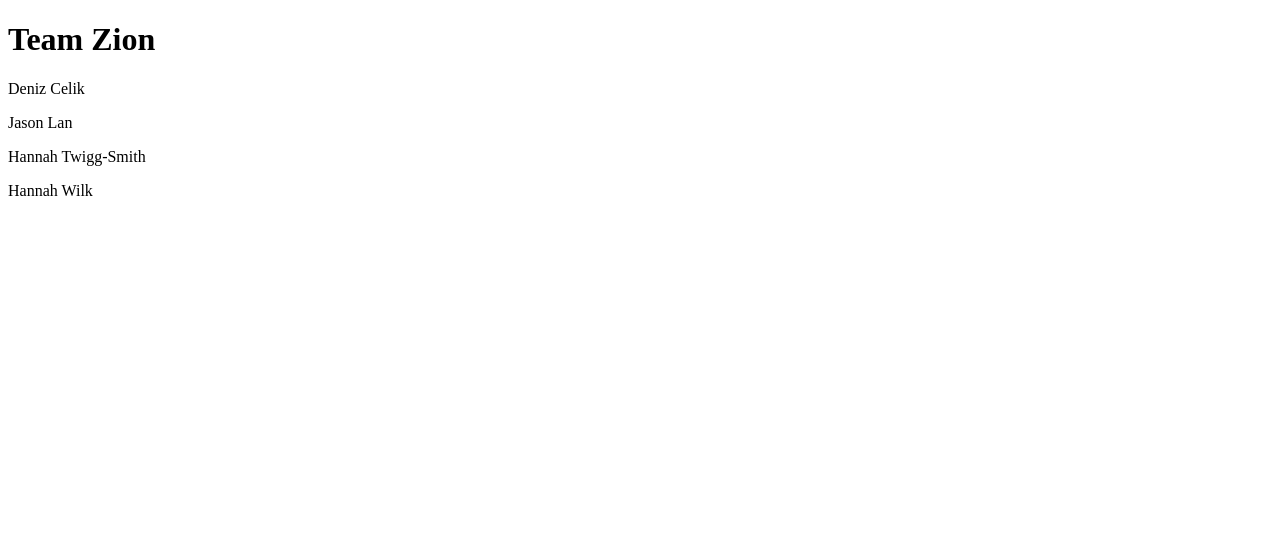
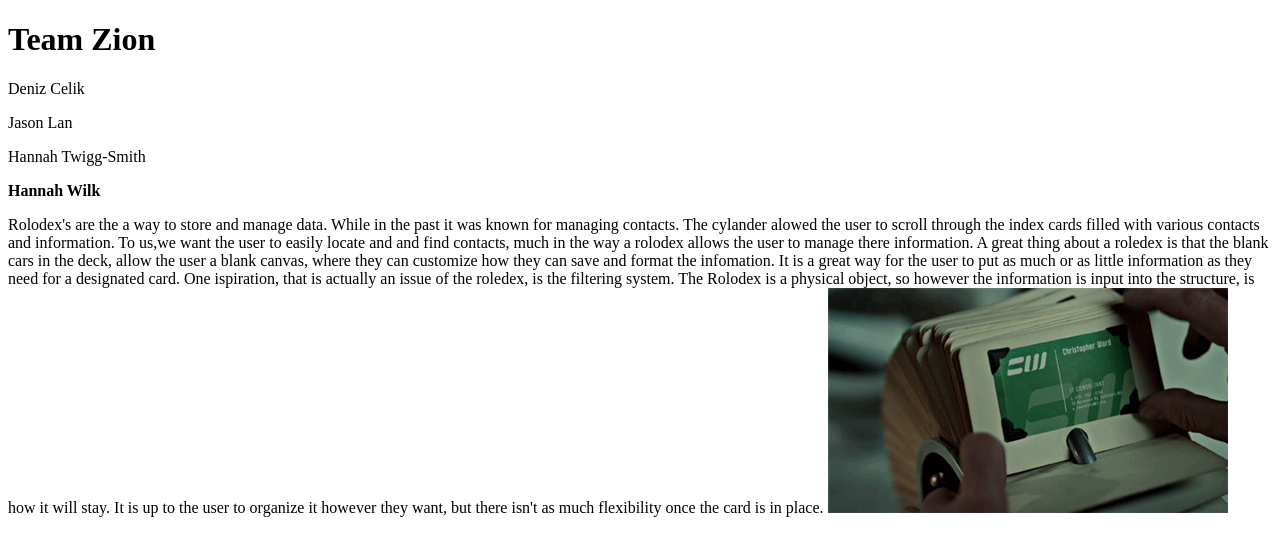
Before and after one commit to dcelik/hfid_team_zion, a website: page index.html in a window 1280 px wide. Drawn offline with Linux system fonts and the light colour scheme.

Commit message:
This is Hannah's awesome rolodex gif#wurst

```diff
--- a/index.html
+++ b/index.html
@@ -10,7 +10,10 @@
 
 <p>Hannah Twigg-Smith</p>
 
-<p>Hannah Wilk</p>
+<p><b>Hannah Wilk</b></p>
+<p>Rolodex's are the a way to store and manage data. While in the past it was known for managing contacts. The cylander alowed the user to scroll through the index cards filled with various contacts and information. To us,we want the user to easily locate and and find contacts, much in the way a rolodex allows the user to manage there information. A great thing about a roledex is that the blank cars in the deck, allow the user a blank canvas, where they can customize how they can save and format the infomation. It is a great way  for the user to put as much or as little information as they need for a designated card. One ispiration, that is actually an issue of the roledex, is the filtering system. The Rolodex is a physical object, so however the information is input into the structure, is how it will stay. It is up to the user to organize it however they want, but there isn't as much flexibility once the card is in place.
 
+	<IMG SRC="img/rolodex.gif">
+</p>
 </body>
 </html>
```
Also changed, not shown: img/rolodex.gif (added).
